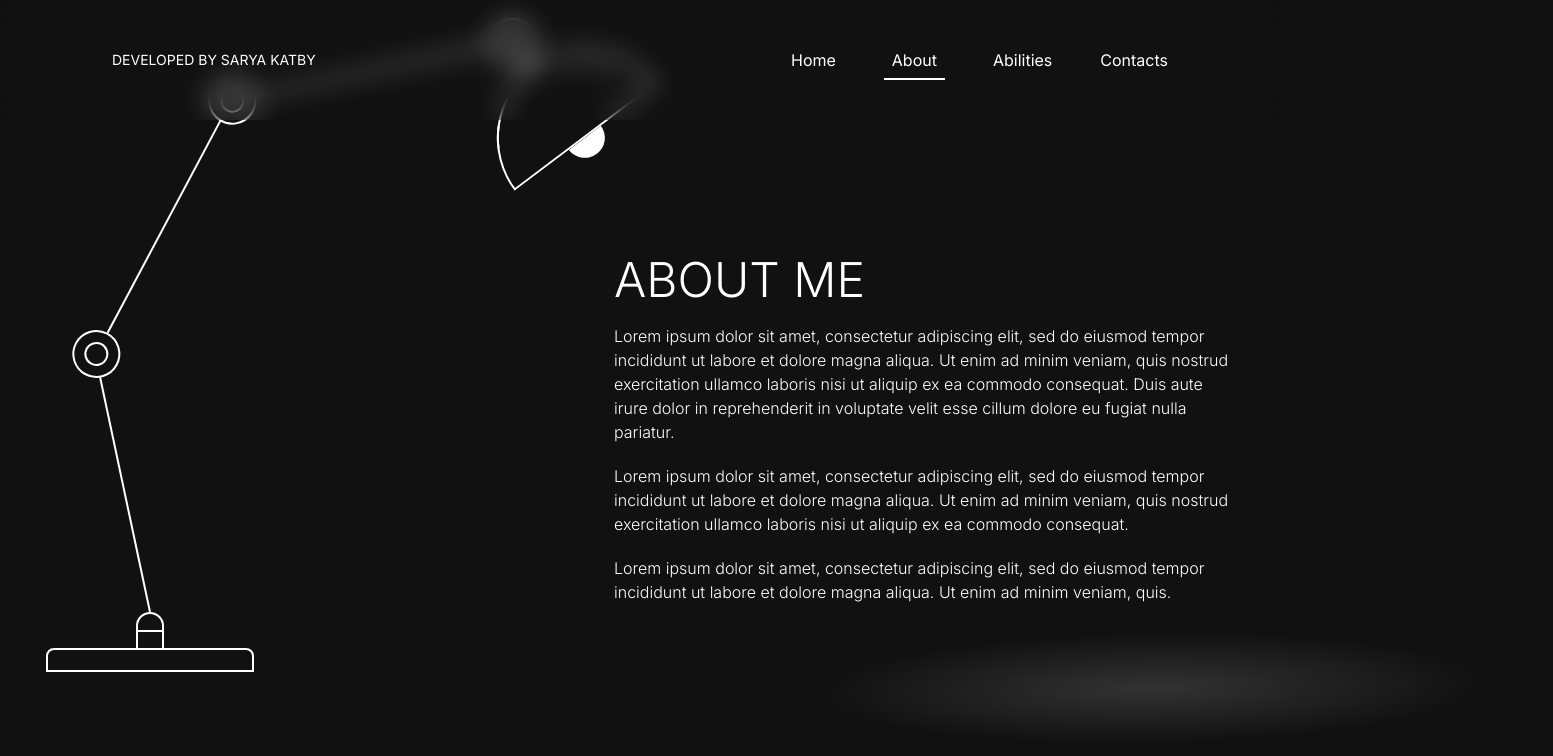
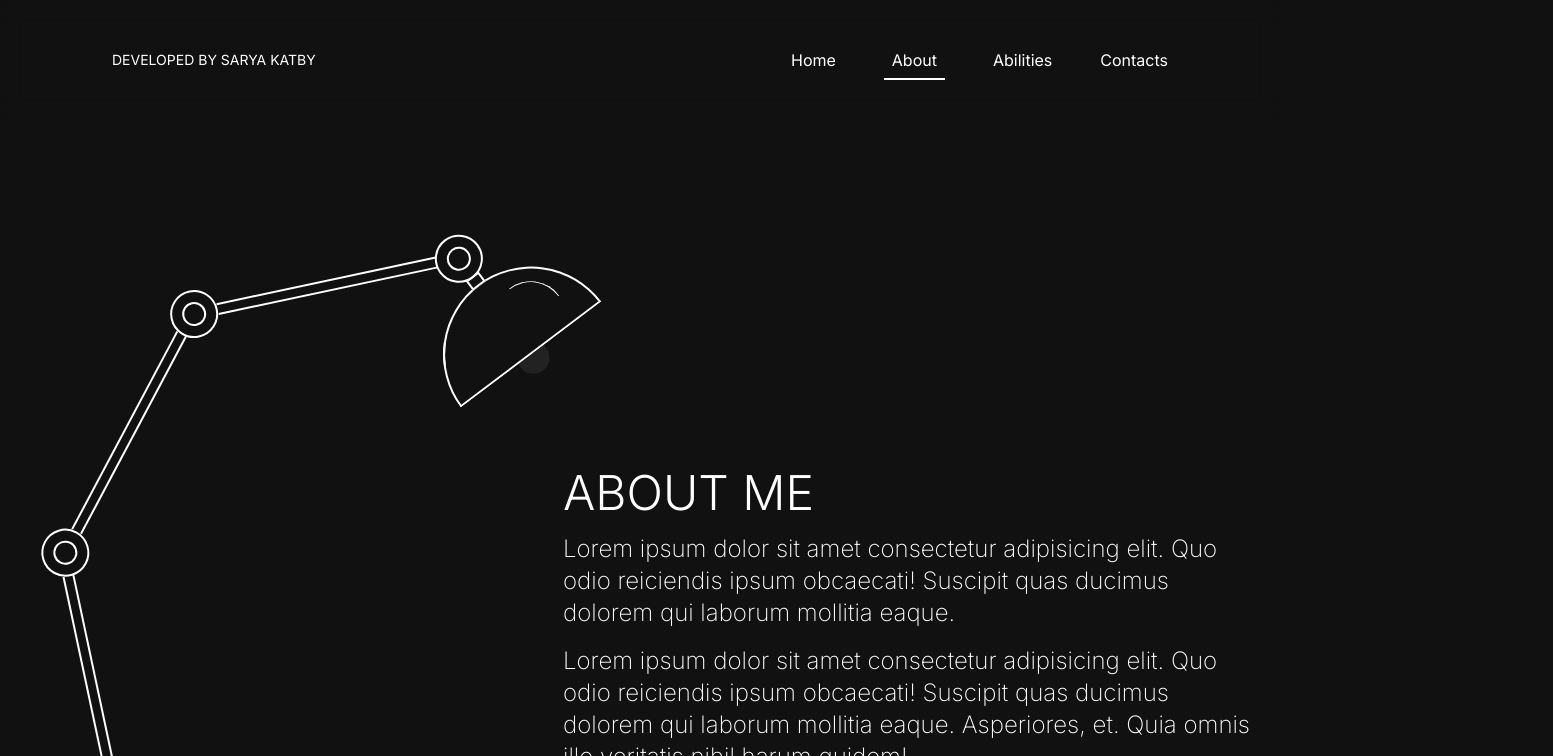
Before and after one commit to SaryaKatbi/lamp-portfolio, a React (Vite) app: page /about in a window 1280 px wide. Shown: the top 756 px of the page, 1553 px wide, since content can reach past the window. Built offline with nearby package versions, Linux system fonts and the light colour scheme.

Commit message:
Adjusting About page

```diff
--- a/src/components/DeskLamp.tsx
+++ b/src/components/DeskLamp.tsx
@@ -1,15 +1,13 @@
 const DeskLamp = ({
   mouseY,
   aboutTitle,
-  aboutblog1,
-  aboutblog2,
-  aboutblog3,
+  p1,
+  p2,
 }: {
   mouseY: number;
   aboutTitle: string;
-  aboutblog1: string;
-  aboutblog2: string;
-  aboutblog3: string;
+  p1: string;
+  p2: string;
 }) => {
   // NewValue = (((OldValue - OldMin) * (NewMax - NewMin)) / (OldMax - OldMin)) + NewMin
 
@@ -21,8 +19,8 @@ const DeskLamp = ({
   const shadowPosition = ((mouseY - 0) * (10 - 500)) / (1000 - 0) + 250;
 
   return (
-    <section className="flex items-center justify-center ">
-      <div className="absolute bottom-32 -z-10 flex items-end justify-evenly gap-[360px] px-28">
+    <section className="group flex items-center justify-center px-28 ">
+      <div className="absolute -z-50 mt-[460px] flex h-fit items-end gap-[360px]">
         <section>
           <div className="flex flex-col items-center">
             <div
@@ -53,47 +51,58 @@ const DeskLamp = ({
                       transition: "transform 100ms ease",
                     }}
                   >
-                    <div className="h-5 w-10 rounded-t-full bg-white " />
-                    <div className="flex h-[88px] w-44 items-center justify-center rounded-b-full border-[2px] border-white ">
+                    <div className="flex h-5 w-8 items-center justify-center rounded-t-full bg-[#222222] transition-colors duration-500 group-hover:bg-white " />
+                    <div className="absolute -z-50 h-96 w-96 -translate-y-28 bg-gradient-radial-light opacity-0 transition-opacity duration-500 group-hover:opacity-100" />
+                    <div className="flex h-[88px] w-44 items-center justify-center rounded-b-full border-[2px] border-white bg-primmaryDark ">
                       <div className="absolute mr-20 mt-2 h-9 w-9 origin-top-right rounded-bl-full border-b-[1px] border-white" />
                       <div className="absolute mr-20 mt-2 h-9 w-9 origin-top-right rounded-bl-full border-l-[1px] border-white" />
                     </div>
-                    <div className="-mt-[2px] h-3 w-4 border-[2px] border-white" />
-                    <div className="-mt-[2px] flex h-12 w-12 items-center justify-center rounded-full border-[2px] border-white">
+
+                    <div className="-mt-[2px] h-3 w-4 border-[2px] border-white bg-primmaryDark" />
+                    <div className="-mt-[2px] flex h-12 w-12 items-center justify-center rounded-full border-[2px] border-white bg-primmaryDark">
                       <div className="h-6 w-6 rounded-full border-[2px] border-white" />
                     </div>
                   </div>
-                  <div className=" -mt-[1px] h-60 w-[2px] bg-white" />
+                  <div className="flex gap-2 bg-primmaryDark">
+                    <div className=" -mt-[1px] h-56 w-[2px] bg-white" />
+                    <div className=" -mt-[1px] h-56 w-[2px] bg-white" />
+                  </div>
                   <div className="flex h-12 w-12 items-center justify-center rounded-full border-[2px] border-white">
                     <div className="h-6 w-6 rounded-full border-[2px] border-white" />
                   </div>
                 </div>
-                <div className="h-60 w-[2px] bg-white" />
+                <div className="flex gap-2">
+                  <div className="h-56 w-[2px] bg-white" />
+                  <div className="h-56 w-[2px] bg-white" />
+                </div>
                 <div className="flex h-12 w-12 items-center justify-center rounded-full border-[2px] border-white">
                   <div className="h-6 w-6 rounded-full border-[2px] border-white" />
                 </div>
               </div>
-              <div className="h-60 w-[2px] bg-white" />
+
+              <div className=" flex gap-2">
+                <div className=" h-56 w-[2px] bg-white" />
+                <div className=" h-56 w-[2px] bg-white" />
+              </div>
             </div>
 
-            <div className="-mb-[2px] h-5 w-7 rounded-t-full border-[2px] border-white" />
-            <div className="-mb-[2px] h-5 w-7 border-[2px] border-white" />
-            <div className="h-6 w-52 rounded-t-lg border-[2px] border-white" />
+            <div className="-mb-[2px] -mt-[2px] h-4 w-6 rounded-t-full border-[2px] border-white" />
+            <div className="-mb-[2px] h-4 w-6 border-[2px] border-white" />
+            <div className="h-4 w-44 rounded-t-lg border-[2px] border-white" />
           </div>
         </section>
 
-        <article className="-mb-20 flex w-[620px] flex-col gap-5 font-secondaryFont font-light text-white ">
-          <h2 className="text-5xl uppercase">{aboutTitle}</h2>
-          <p>{aboutblog1}</p>
-          <p>{aboutblog2}</p>
-          <p>{aboutblog3}</p>
+        <article className="-mb-20 flex w-[690px] flex-col gap-4 font-secondaryFont text-2xl font-extralight text-white">
+          <h2 className="text-5xl font-light uppercase ">{aboutTitle}</h2>
+          <p>{p1}</p>
+          <p>{p2}</p>
           <div
             style={{
               transform: `translate(${shadowPosition}px)`,
               transition: "transform 100ms ease",
             }}
           >
-            <div className="left-0 -ml-28 h-32 w-[800px] -rotate-1 bg-gradient-radial " />
+            <div className="left-0 -ml-28 h-32 w-[800px] -rotate-1 bg-gradient-radial opacity-0 transition-opacity duration-500 group-hover:opacity-100 " />
           </div>
         </article>
       </div>
--- a/src/pages/About.tsx
+++ b/src/pages/About.tsx
@@ -14,20 +14,15 @@ const About = () => {
       <DeskLamp
         mouseY={mouseY}
         aboutTitle="ABOUT ME"
-        aboutblog1="
-            Lorem ipsum dolor sit amet, consectetur adipiscing elit, sed do
-            eiusmod tempor incididunt ut labore et dolore magna aliqua. Ut enim
-            ad minim veniam, quis nostrud exercitation ullamco laboris nisi ut
-            aliquip ex ea commodo consequat. Duis aute irure dolor in
-            reprehenderit in voluptate velit esse cillum dolore eu fugiat nulla
-            pariatur."
-        aboutblog2="Lorem ipsum dolor sit amet, consectetur adipiscing elit, sed do
-            eiusmod tempor incididunt ut labore et dolore magna aliqua. Ut enim
-            ad minim veniam, quis nostrud exercitation ullamco laboris nisi ut
-            aliquip ex ea commodo consequat."
-        aboutblog3="Lorem ipsum dolor sit amet, consectetur adipiscing elit, sed do
-            eiusmod tempor incididunt ut labore et dolore magna aliqua. Ut enim
-            ad minim veniam, quis."
+        p1="Lorem ipsum dolor sit amet consectetur adipisicing elit.
+      Quo odio reiciendis ipsum obcaecati! Suscipit quas ducimus
+      dolorem qui laborum mollitia eaque.
+        "
+        p2="Lorem ipsum dolor sit amet consectetur adipisicing elit.
+      Quo odio reiciendis ipsum obcaecati! Suscipit quas ducimus
+      dolorem qui laborum mollitia eaque. Asperiores,
+      et. Quia omnis illo veritatis nihil harum quidem!
+      "
       />
     </section>
   );
```
